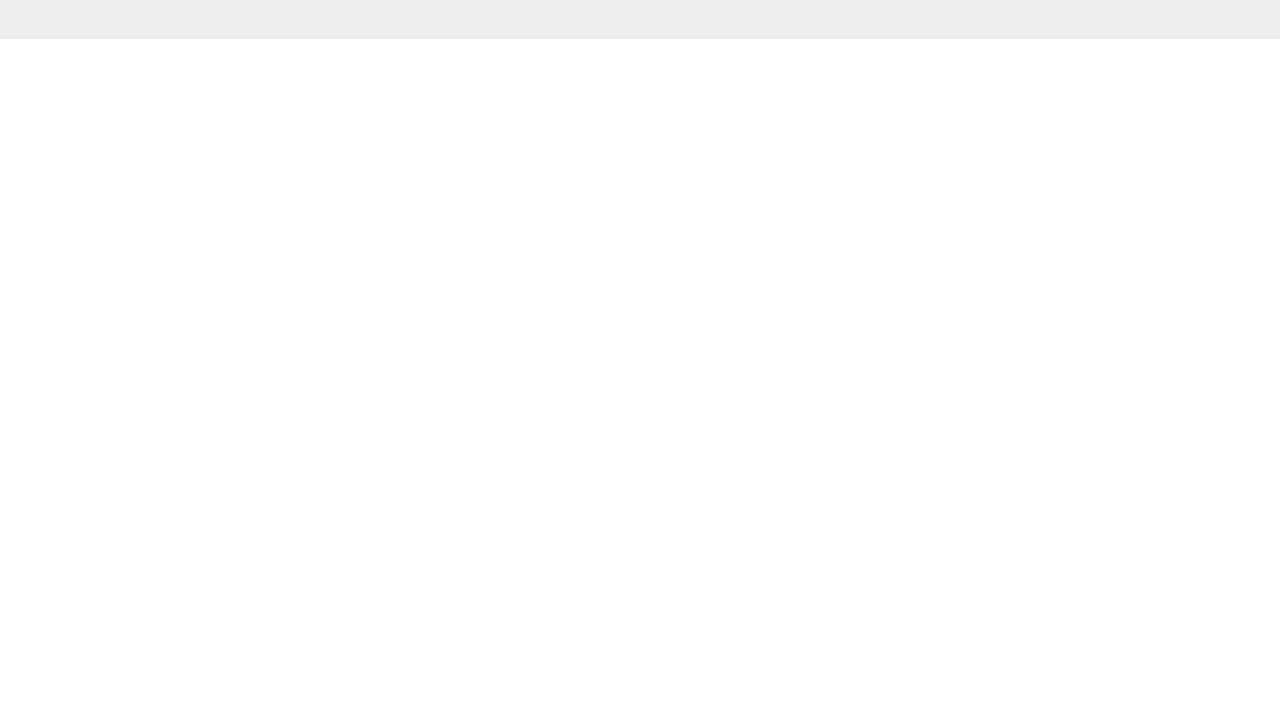
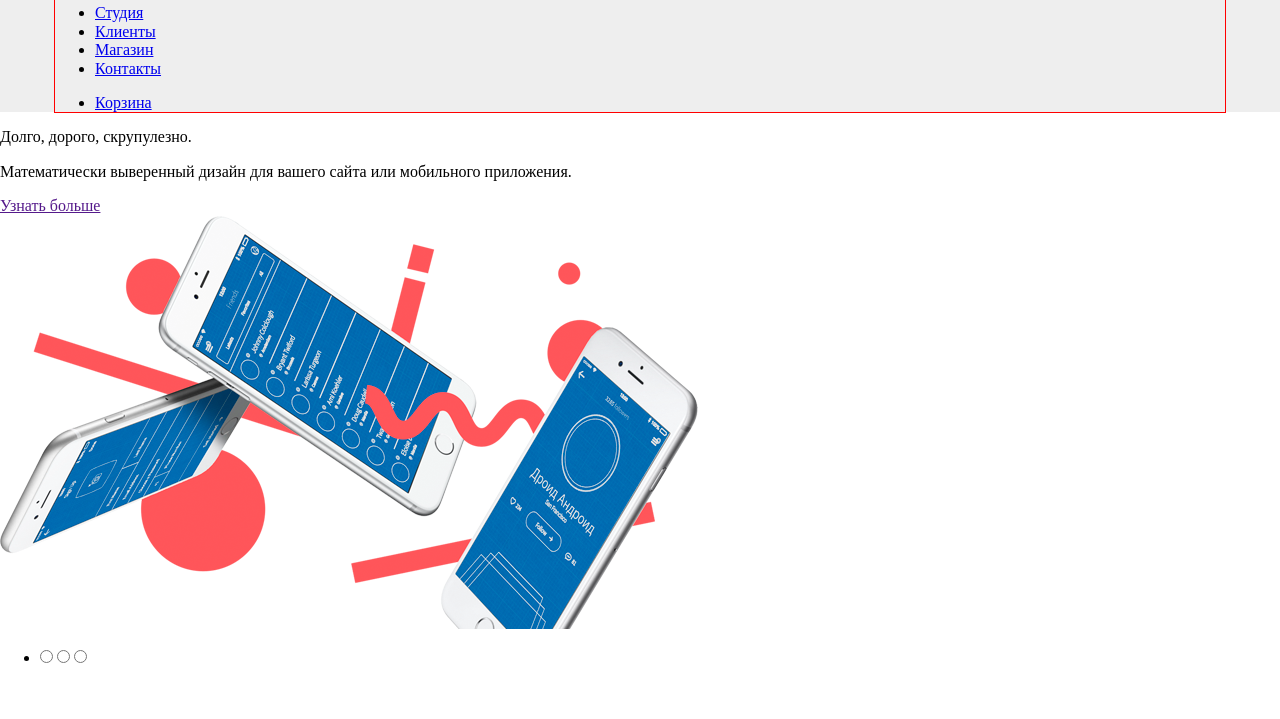
Before and after one commit to hairutdinov/nerds, a website: page index.html in a window 1280 px wide. Shown: the part 81-800 px from the top of the page. Drawn offline with Linux system fonts and the light colour scheme.

Commit message:
Layout of the top part of the site

```diff
--- a/index.html
+++ b/index.html
@@ -10,11 +10,47 @@
 <body>
 
 <header class="header">
-
+    <div class="container">
+        <img src="dist/images/nerds-logo.svg" alt="Логотип сайта" class="logo">
+        <nav class="header__nav">
+            <ul class="header__links-list">
+                <li class="nav__item">
+                    <a href="#" class="nav__link">Студия</a>
+                </li>
+                <li class="nav__item">
+                    <a href="#" class="nav__link">Клиенты</a>
+                </li>
+                <li class="nav__item">
+                    <a href="#" class="nav__link">Магазин</a>
+                </li>
+                <li class="nav__item">
+                    <a href="#" class="nav__link">Контакты</a>
+                </li>
+            </ul>
+        </nav>
+        <ul class="right-nav">
+            <li class="right-nav__item">
+                <a href="#" class="right-nav__link">Корзина</a>
+            </li>
+        </ul>
+    </div>
 </header>
 
 <main>
     <section class="slogan">
+        <p class="h2">Долго, дорого, скрупулезно.</p>
+        <p>Математически выверенный дизайн для вашего сайта или мобильного приложения.</p>
+        <a href="" class="button button-danger slogan__button">Узнать больше</a>
+        <div class="slider">
+            <img src="dist/images/slide-1.png" alt="Слайд №1" class="slider__image image-1">
+            <ul class="slider__toggles-list">
+                <li class="slider__toggle">
+                    <input type="radio" class="toggle_radio slide_1" name="slider">
+                    <input type="radio" class="toggle_radio slide_2" name="slider">
+                    <input type="radio" class="toggle_radio slide_3" name="slider">
+                </li>
+            </ul>
+        </div>
     </section>
 
     <ul class="services">
```
Also changed, not shown: dist/images/slide-1.png (added).
